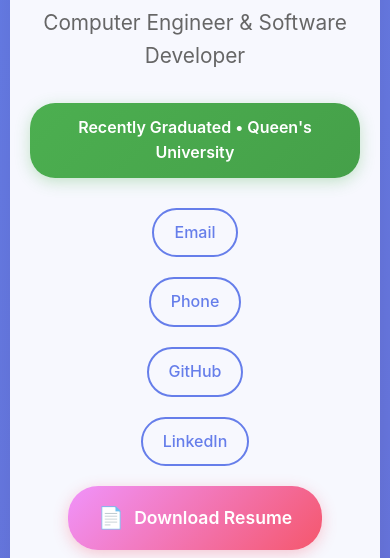
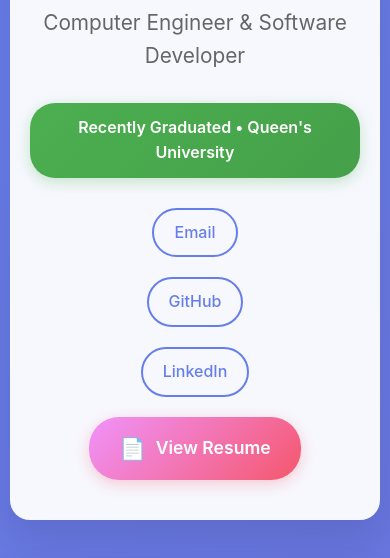
Before and after one commit to ZephVanIterson/ZephVanIterson.github.io, a plain HTML site: page index.html in a window 390 px wide. Shown: the part 272-830 px from the top of the page. Drawn offline with Linux system fonts and the light colour scheme.

Commit message:
Fix resume and removed phone number

```diff
--- a/index.html
+++ b/index.html
@@ -47,14 +47,13 @@
             <div class="hero-actions">
                 <div class="contact-links" id="about">
                     <a href="mailto:zephvaniterson@gmail.com">Email</a>
-                    <a href="tel:613-299-3290">Phone</a>
                     <a href="https://github.com/ZephVanIterson" target="_blank">GitHub</a>
                     <a href="https://linkedin.com/in/zeph-van-iterson-128303188" target="_blank">LinkedIn</a>
                 </div>
-                <a href="https://github.com/ZephVanIterson/zephvaniterson.github.io/raw/main/Zeph%20Van%20Iterson%20Resume.pdf"
-                   target="_blank" class="resume-btn" download>
+                <a href="https://zephvaniterson.github.io/ZephVanItersonResume.pdf"
+                   target="_blank" class="resume-btn">
                     <span class="resume-icon">📄</span>
-                    Download Resume
+                    View Resume
                 </a>
             </div>
         </div>
@@ -185,7 +184,6 @@
                 </p>
                 <div class="contact-links">
                     <a href="mailto:zephvaniterson@gmail.com">Email Me</a>
-                    <a href="tel:613-299-3290">Call Me</a>
                     <a href="https://github.com/ZephVanIterson" target="_blank">GitHub</a>
                     <a href="https://linkedin.com/in/zeph-van-iterson-128303188" target="_blank">LinkedIn</a>
                 </div>
```
Also changed, not shown: 2 other files.
